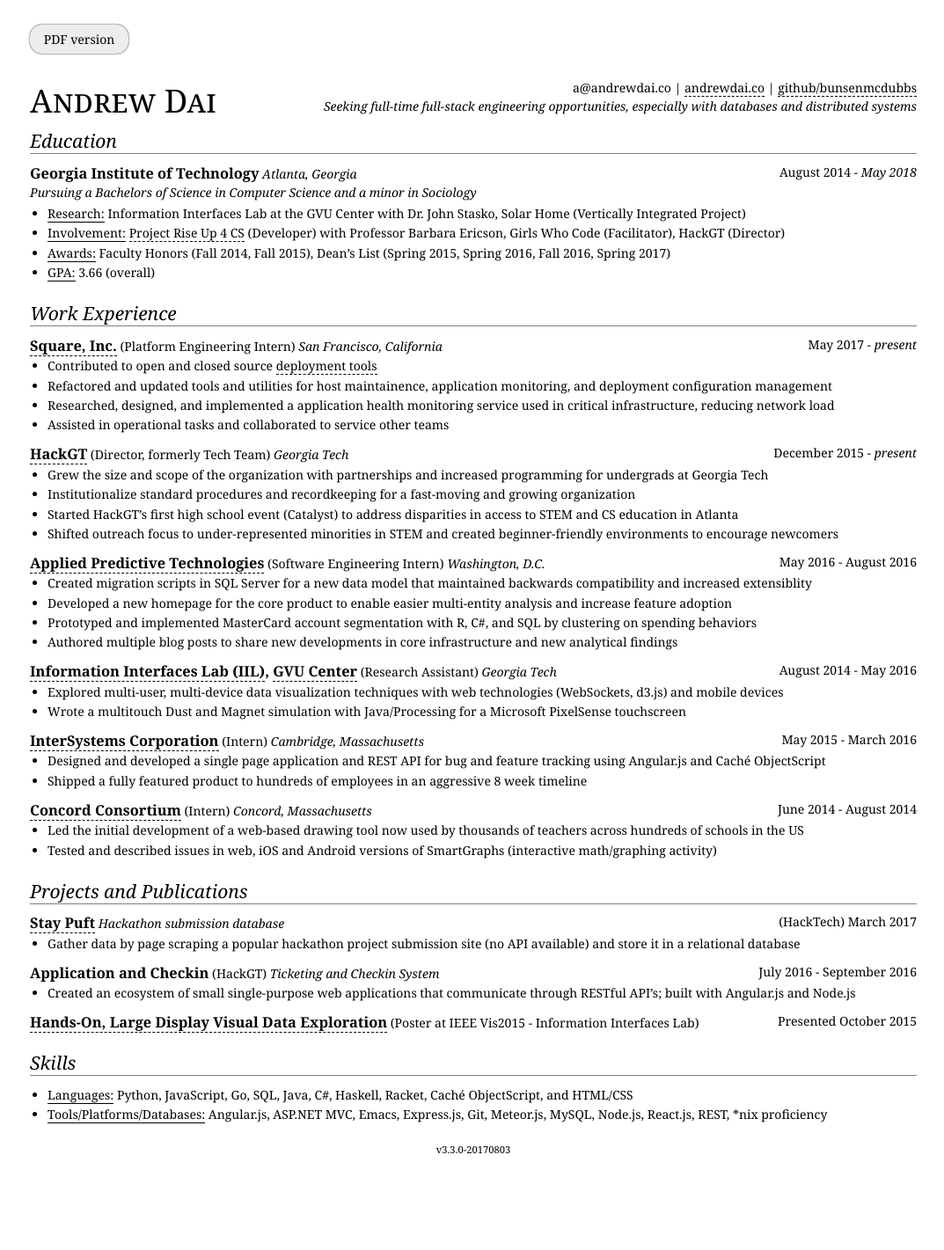
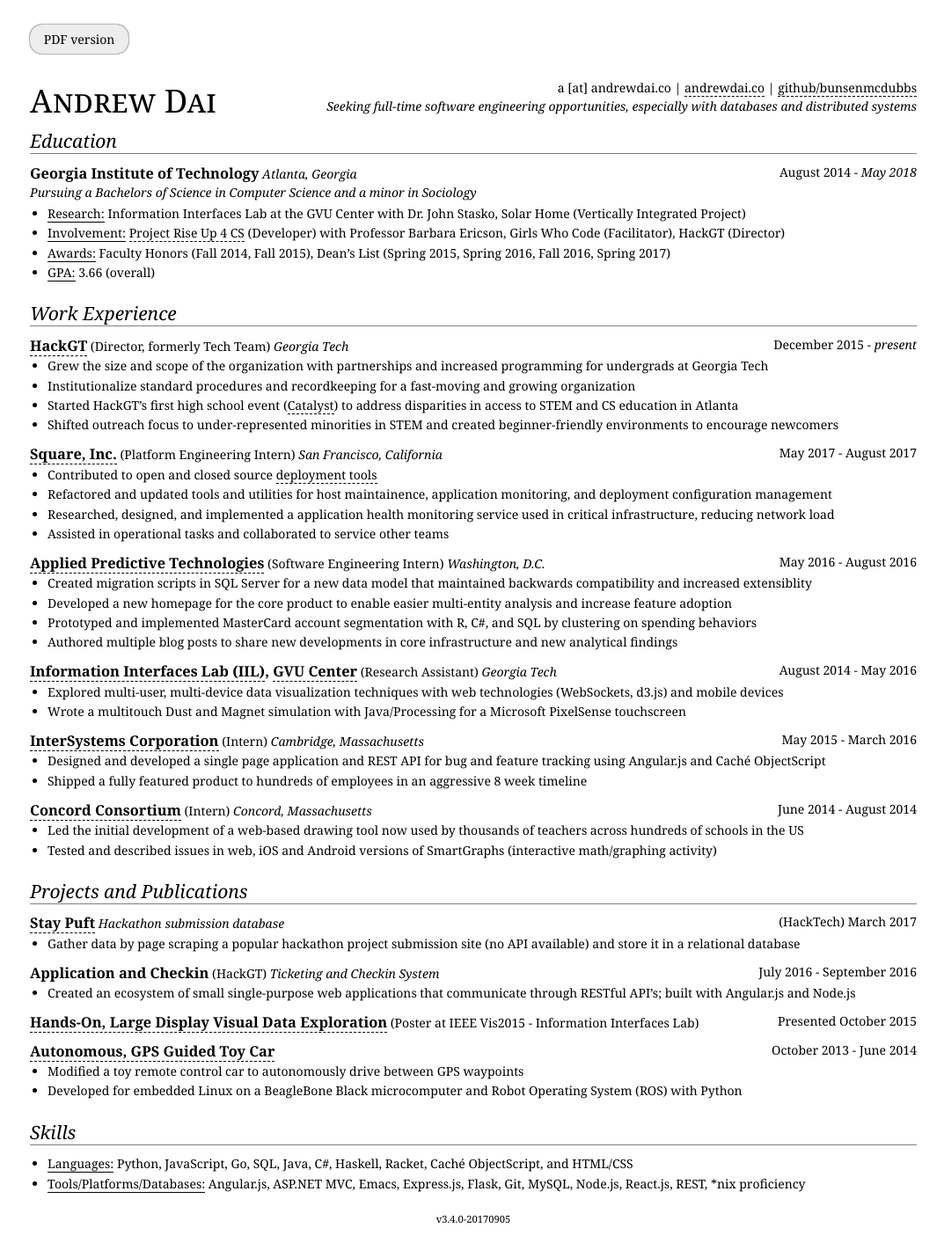
Before and after one commit to bunsenmcdubbs/bunsenmcdubbs.github.io, a Jekyll site: the page resume/index.html, which Jekyll copies as it is, in a window 1280 px wide. Shown: the whole page at 88% size, without its empty margins (102-1175 px from the left). Built offline with Jekyll 4.4.1, drawn with Linux system fonts in a browser that asks for light colours; before the commit the page ends 1342 px from its top, so only the background shows below that.

Commit message:
update resume - dates, skills, header

```diff
--- a/resume/index.html
+++ b/resume/index.html
@@ -31,14 +31,15 @@
 
   <ul id="contact">
     <li class="print-only">(978) 201-0796</li>
-    <li>a@andrewdai.co</li>
+    <li class="print-only">a@andrewdai.co</li>
+    <li class="no-print">a [at] andrewdai.co</li>
     <li><a href="http://andrewdai.co">andrewdai.co</a></li>
     <li><a href="https://github.com/bunsenmcdubbs"><span class='label'>
       github/</span>bunsenmcdubbs</a></li>
   </ul>
 
   <p id="objective">
-    Seeking full-time full-stack engineering opportunities,
+    Seeking full-time software engineering opportunities,
     especially with databases and distributed systems
   </p>
 </header>
@@ -93,10 +94,29 @@
     <h2>Work Experience</h2>
 
     <div class="entry">
+      <h3><a href="https://hack.gt">HackGT</a></h3>
+      <span class="role">Director, formerly Tech Team</span>
+      <span class='loc'>Georgia Tech</span>
+      <span class='date'>December 2015 - <i>present</i></span>
+      <ul>
+        <li><p>Grew the size and scope of the organization with partnerships
+          and increased programming for undergrads at Georgia Tech</p></li>
+        <li><p>Institutionalize standard procedures and recordkeeping for a
+          fast-moving and growing organization</p></li>
+        <li><p>Started HackGT&rsquo;s first high school event
+          (<a href="https://catalyst.hack.gt">Catalyst</a>)
+          to address disparities in access to STEM and CS education in
+          Atlanta</p></li>
+        <li><p>Shifted outreach focus to under-represented minorities in STEM
+          and created beginner-friendly environments to encourage newcomers</p></li>
+      </ul>
+    </div>
+
+    <div class="entry">
       <h3><a href="https://squareup.com">Square, Inc.</a></h3>
       <span class="role">Platform Engineering Intern</span>
       <span class="loc">San Francisco, California</span>
-      <span class="date">May 2017 - <i>present</i></span>
+      <span class="date">May 2017 - August 2017</span>
       <ul>
         <li><p>Contributed to open and closed source
           <a href="https://github.com/square/p2">deployment tools</a></p></li>
@@ -107,24 +127,6 @@
           load</p></li>
         <li><p>Assisted in operational tasks and collaborated to service other
           teams</p></li>
-      </ul>
-    </div>
-
-    <div class="entry">
-      <h3><a href="https://hack.gt">HackGT</a></h3>
-      <span class="role">Director, formerly Tech Team</span>
-      <span class='loc'>Georgia Tech</span>
-      <span class='date'>December 2015 - <i>present</i></span>
-      <ul>
-        <li><p>Grew the size and scope of the organization with partnerships
-          and increased programming for undergrads at Georgia Tech</p></li>
-        <li><p>Institutionalize standard procedures and recordkeeping for a
-          fast-moving and growing organization</p></li>
-        <li><p>Started HackGT&rsquo;s first high school event (Catalyst)
-          to address disparities in access to STEM and CS education in
-          Atlanta</p></li>
-        <li><p>Shifted outreach focus to under-represented minorities in STEM
-          and created beginner-friendly environments to encourage newcomers</p></li>
       </ul>
     </div>
 
@@ -248,7 +250,7 @@
       </ul> -->
     </div>
 
-    <!-- <div class="entry">
+    <div class="entry">
       <h3><a href="http://andrewdai.co/projects/">Autonomous, GPS Guided Toy Car</a></h3>
       <span class='date'>October 2013 - June 2014</span>
       <ul>
@@ -257,7 +259,7 @@
         <li><p>Developed for embedded Linux on a BeagleBone Black microcomputer
           and Robot Operating System (ROS) with Python</p></li>
       </ul>
-    </div> -->
+    </div>
 
   </section>
 
@@ -287,13 +289,14 @@
         Cach&eacute; ObjectScript,
         and HTML/CSS
       </p></li>
+
       <li><p><span class="label">Tools/Platforms/Databases:</span>
         Angular.js,
         ASP.NET MVC,
         Emacs,
         Express.js,
+        Flask,
         Git,
-        Meteor.js,
         MySQL,
         Node.js,
         React.js,
@@ -307,7 +310,7 @@
 </div>
 
 <footer>
-  <small>v3.3.0-20170803</small>
+  <small>v3.4.0-20170905</small>
 </footer>
 
 <script>
```
